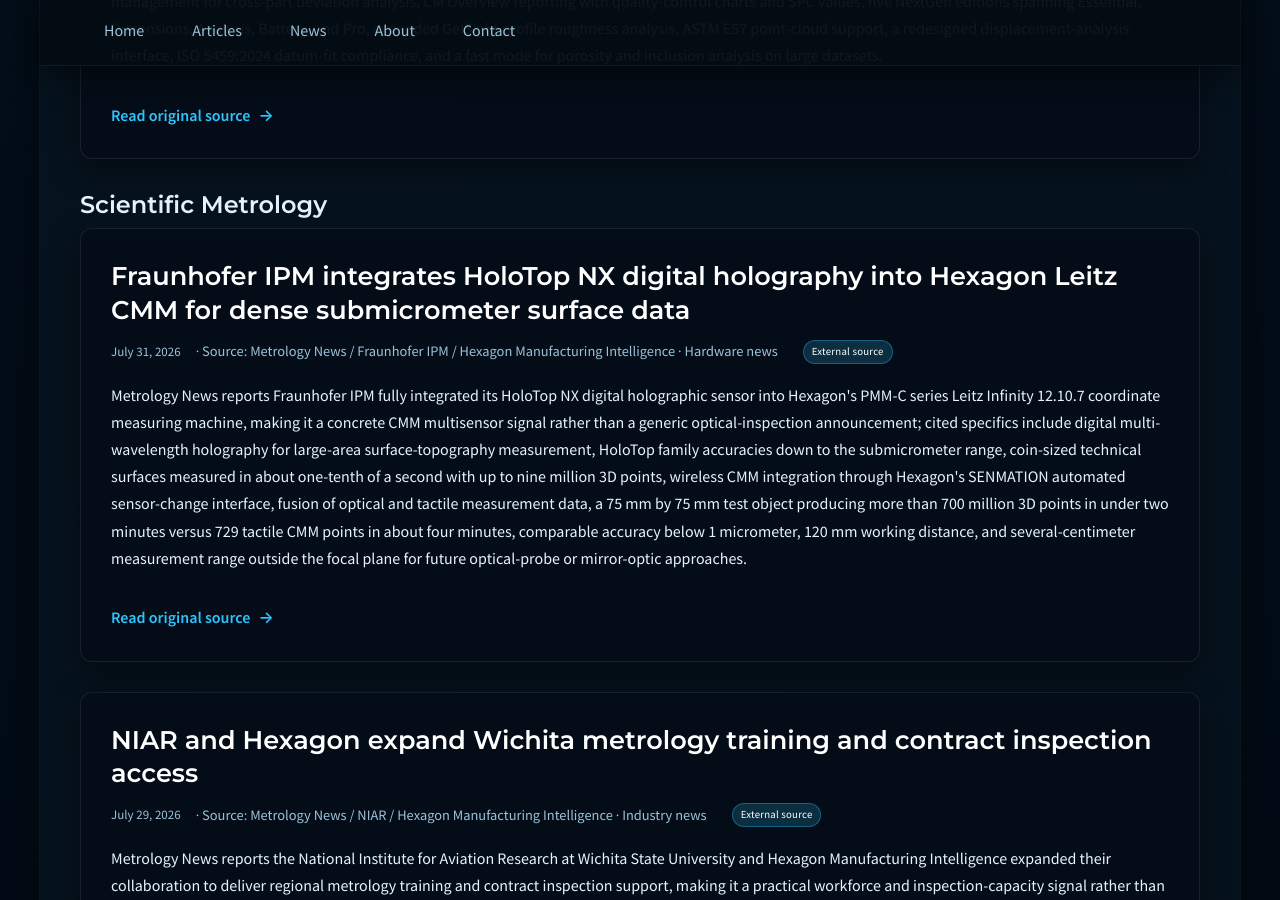
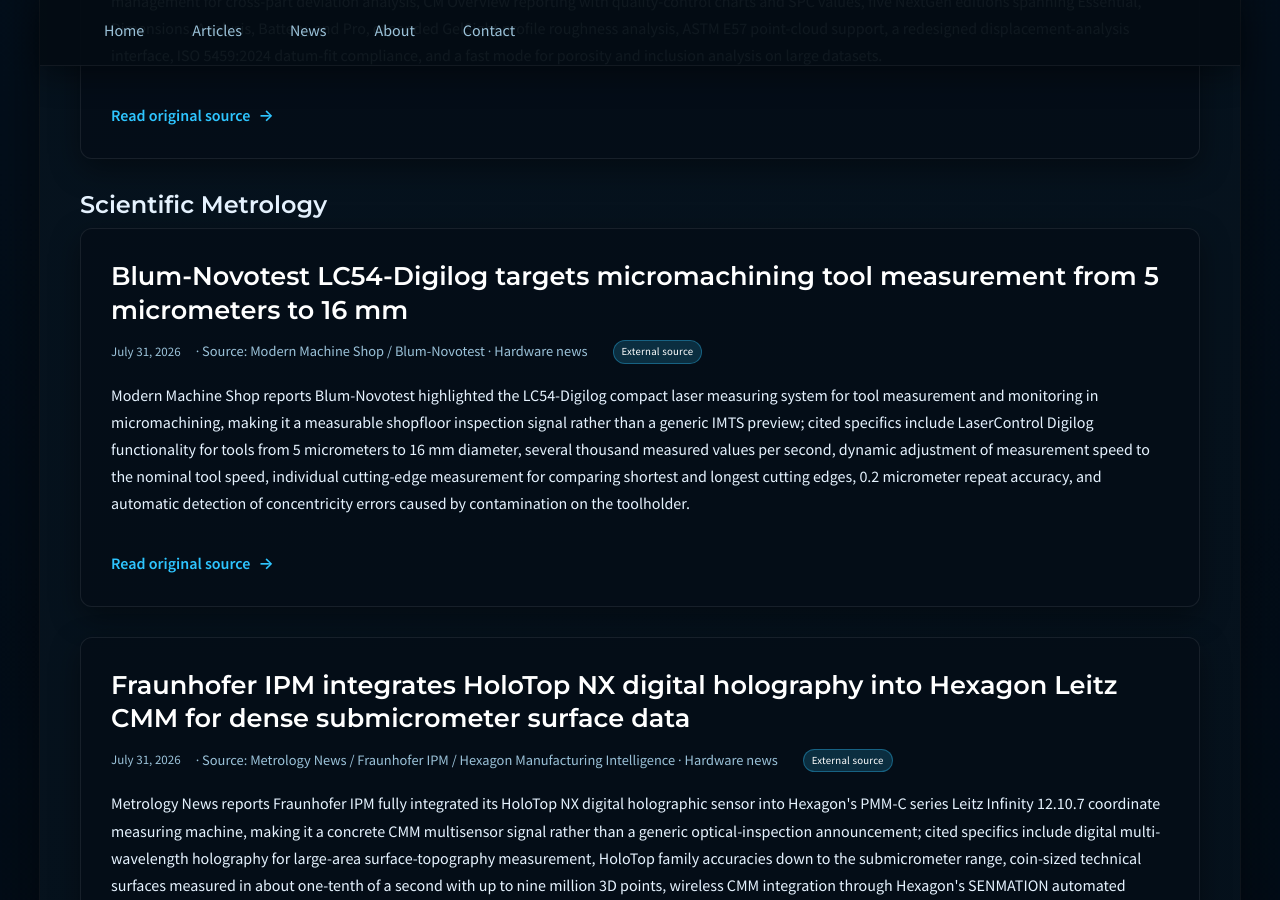
Before and after one commit to JohnForeman/MetrologyCentral, a Jekyll site: the page built from news.md, in a window 1280 px wide and 900 px high, scrolled down 11107 px. Built offline with Jekyll 4.4.1, drawn with Linux system fonts in a browser that asks for light colours.

Commit message:
Add Blum-Novotest micromachining measurement news

```diff
--- a/_data/news.yml
+++ b/_data/news.yml
@@ -18,6 +18,22 @@
     over TCP/IP with CAMIO as the I++ client communicating with the UCC controller
     server without proprietary hardware modifications.
   url: https://metrology.news/lk-metrology-unveils-camio-2026-with-renishaw-revo-5-axis-integration/
+- date: '2026-07-31'
+  title: Blum-Novotest LC54-Digilog targets micromachining tool measurement from 5 micrometers to 16 mm
+  source: Modern Machine Shop / Blum-Novotest
+  sector: scientific_metrology
+  kind: hardware_news
+  summary: >-
+    Modern Machine Shop reports Blum-Novotest highlighted the LC54-Digilog compact
+    laser measuring system for tool measurement and monitoring in micromachining,
+    making it a measurable shopfloor inspection signal rather than a generic IMTS
+    preview; cited specifics include LaserControl Digilog functionality for tools
+    from 5 micrometers to 16 mm diameter, several thousand measured values per second,
+    dynamic adjustment of measurement speed to the nominal tool speed, individual
+    cutting-edge measurement for comparing shortest and longest cutting edges, 0.2
+    micrometer repeat accuracy, and automatic detection of concentricity errors caused
+    by contamination on the toolholder.
+  url: https://www.mmsonline.com/products/blum-novotest-laser-measuring-system-supports-micromachining-precision
 - date: '2026-07-31'
   title: Fraunhofer IPM integrates HoloTop NX digital holography into Hexagon Leitz
     CMM for dense submicrometer surface data
```
